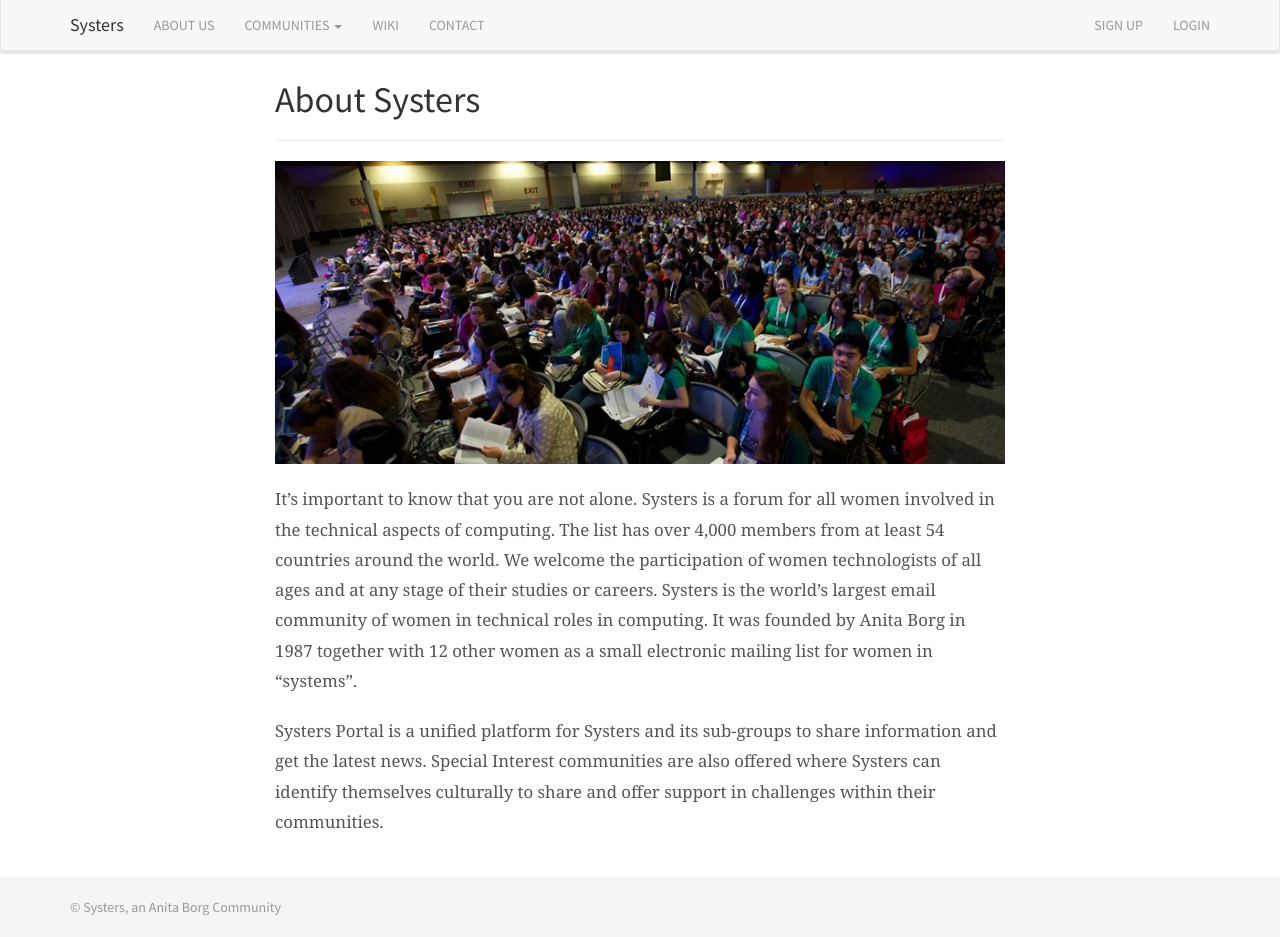
After one commit to anitab-org/portal, a Django app: template systers_portal/templates/common/about_us.html in a window 1280 px wide. The commit adds this page. Run offline with Django 3.2, Linux system fonts and the light colour scheme; the template is opened without the code that fills it, so the values that code supplies are empty; some libraries are stand-ins or nearby versions.

Commit message:
About us page amend

```diff
--- a/systers_portal/common/views.py
+++ b/systers_portal/common/views.py
@@ -3,3 +3,7 @@ from django.views.generic import TemplateView
 
 class IndexView(TemplateView):
     template_name = "common/index.html"
+
+
+class AboutUsView(TemplateView):
+    template_name = "common/about_us.html"
--- a/systers_portal/static/css/style.css
+++ b/systers_portal/static/css/style.css
@@ -134,6 +134,15 @@ body > .container {
   }
 }
 
+/* Common: about us
+-------------------------------------------------- */
+.about-us-text {
+  font-family: Georgia, "Times New Roman", Times, serif;
+  font-size: 1.2em;
+  line-height: 1.8em;
+  margin: 20px 0;
+}
+
 /* Sign in, Sign up
 -------------------------------------------------- */
 .form-signin,
--- a/systers_portal/systers_portal/urls.py
+++ b/systers_portal/systers_portal/urls.py
@@ -3,6 +3,7 @@ from django.contrib import admin
 from django.conf import settings
 
 from common.views import IndexView
+from common.views import AboutUsView
 
 try:
     admin.autodiscover()
@@ -19,6 +20,7 @@ urlpatterns = patterns(
     url(r'^admin/', include(admin.site.urls)),
     url(r'^accounts/', include('allauth.urls')),
     url(r'^ckeditor/', include('ckeditor.urls')),
+    url(r'^about-us/$', AboutUsView.as_view(), name='about-us'),
 )
 
 if settings.DEBUG:
--- a/systers_portal/templates/base.html
+++ b/systers_portal/templates/base.html
@@ -55,7 +55,7 @@
     </div>
     <div class="collapse navbar-collapse">
       <ul class="nav navbar-nav text-uppercase">
-        <li><a href="#">About Us</a></li>
+        <li><a href="{% url 'about-us' %}">About Us</a></li>
         <li class="dropdown">
           <a href="#" class="dropdown-toggle" data-toggle="dropdown">Communities <span class="caret"></span></a>
           <ul class="dropdown-menu" role="menu">
--- /dev/null
+++ b/systers_portal/templates/common/about_us.html
@@ -0,0 +1,24 @@
+{% extends "base.html" %}
+{% load staticfiles %}
+
+{% block content %}
+  <div class="container col-md-8 col-md-offset-2">
+    <h1>About Systers</h1>
+    <hr>
+    <img class="img-responsive" src="{% static 'img/about_systers.jpg' %}"
+           alt="Systers Communities">
+    <p class="about-us-text">
+      It’s important to know that you are not alone. Systers is a forum for all women involved in the technical aspects of computing.
+      The list has over 4,000 members from at least 54 countries around the world. We welcome the participation of women technologists of
+      all ages and at any stage of their studies or careers. Systers is the world’s largest email community of women in technical roles in
+      computing. It was founded by Anita Borg in 1987 together with 12 other women as a small electronic mailing list for women in
+      “systems”.
+    </p>
+    <p class="about-us-text">
+      Systers Portal is a unified platform for Systers and its sub-groups to share information and get the latest news. Special Interest
+      communities are also offered where Systers can identify themselves culturally to share and offer support in challenges within
+      their communities.
+    </p>
+    <div class="mt40"></div>
+  </div>
+{% endblock %}
```
Also changed, not shown: systers_portal/common/tests/test_views.py (+7 -0 lines), systers_portal/static/img/about_systers.jpg (added).
